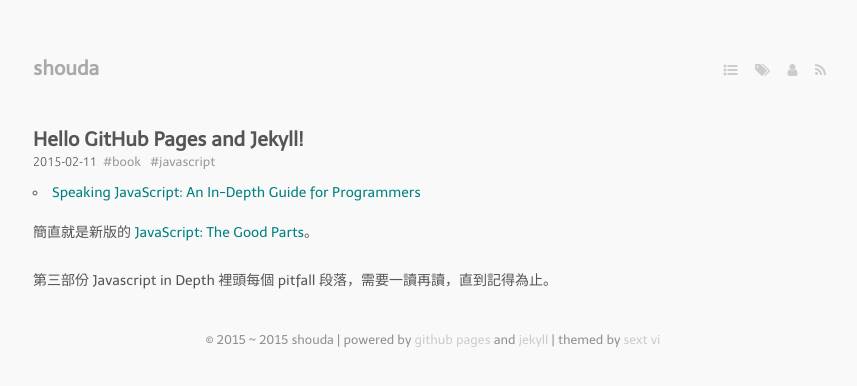
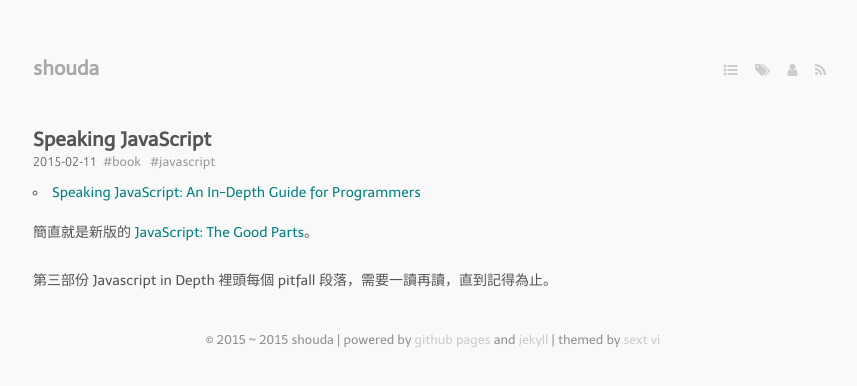
Before and after one commit to shouda/shouda.github.io, a Jekyll site: the page built from _posts/2015-02-11-speaking-javascript.markdown, in a window 1280 px wide. Shown: the top 386 px of the page, without its empty margins (207-1064 px from the left). Built offline with Jekyll 4.4.1, drawn with Linux system fonts in a browser that asks for light colours; nearby versions of some CDN libraries; Markdown is read by kramdown in place of the engine named in the settings.

Commit message:
change title

```diff
--- a/_posts/2015-02-11-speaking-javascript.markdown
+++ b/_posts/2015-02-11-speaking-javascript.markdown
@@ -1,5 +1,5 @@
 ---
-title:  "Hello GitHub Pages and Jekyll!"
+title:  "Speaking JavaScript"
 layout: post
 tags:
     - book
```
